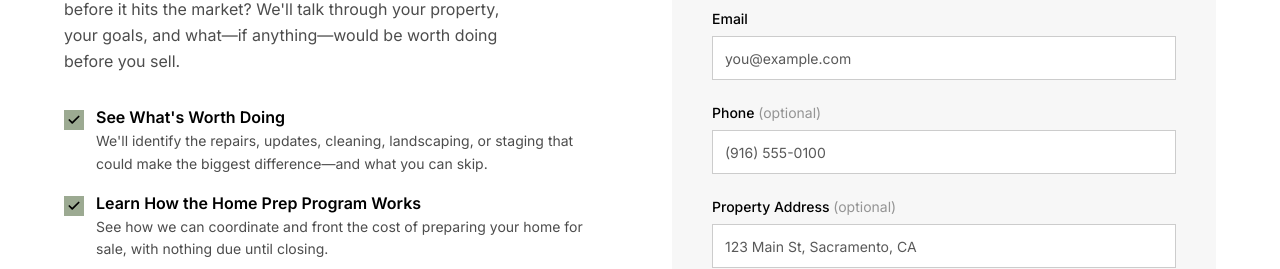
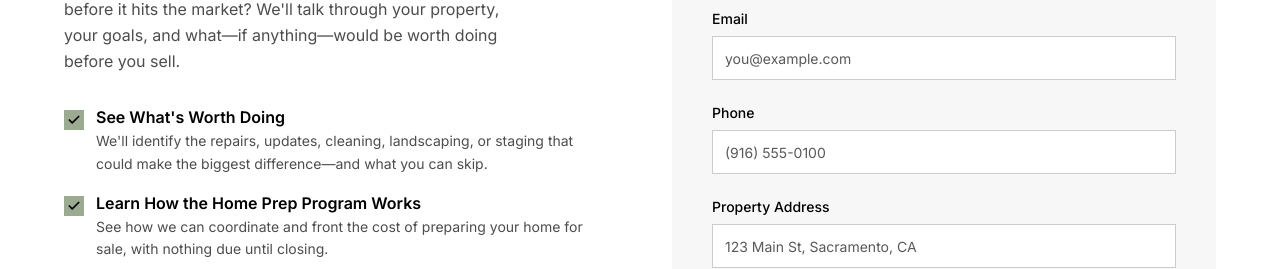
Before and after one commit to thesheragency/hammondrealty, a Next.js app: page /book-consultation in a window 1280 px wide. Shown: the part 385-654 px from the top of the page. Built offline with nearby package versions, Linux system fonts and the light colour scheme.

Commit message:
Update consultation page component logic
Replit-Commit-Author: Agent

```diff
--- a/components/pages/BookConsultationPage.tsx
+++ b/components/pages/BookConsultationPage.tsx
@@ -173,7 +173,7 @@ export default function BookConsultation({ acf }: { acf?: Record<string, any> |
 
                         <div className="space-y-1.5">
                           <Label htmlFor="bc-phone" className="text-sm font-medium">
-                            Phone <span className="text-foreground/40 font-normal">(optional)</span>
+                            Phone
                           </Label>
                           <Input
                             id="bc-phone"
@@ -188,7 +188,7 @@ export default function BookConsultation({ acf }: { acf?: Record<string, any> |
 
                         <div className="space-y-1.5">
                           <Label htmlFor="bc-address" className="text-sm font-medium">
-                            Property Address <span className="text-foreground/40 font-normal">(optional)</span>
+                            Property Address
                           </Label>
                           <Input
                             id="bc-address"
```
